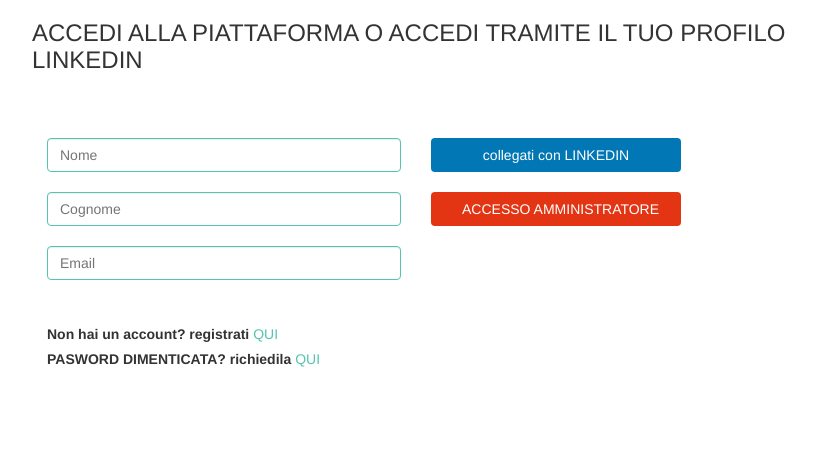
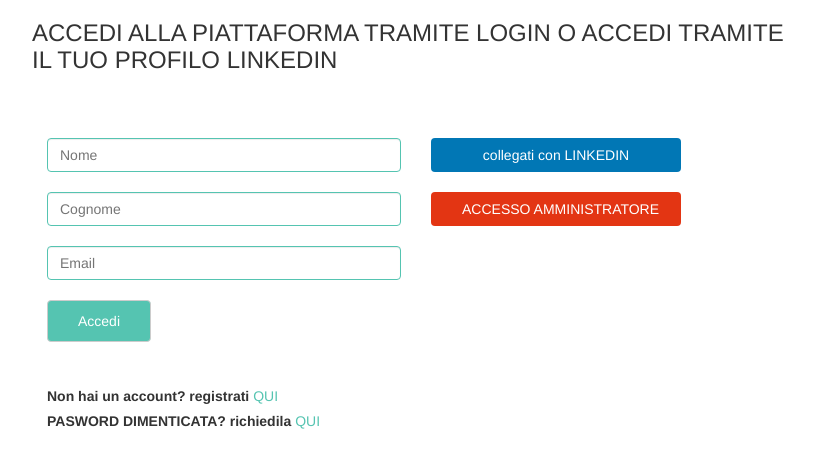
Before and after one commit to carlottaschezzini/Progetto-Caramelle---Codemaster, a PHP site: page / in a window 1280 px wide; the page is wider, and only the part inside the window is pictured. Shown: the part 167-635 px from the top of that part, without its empty margins (224-1040 px from the left). Run offline with PHP 8.4, Linux system fonts and the light colour scheme; some libraries are stand-ins or nearby versions.

Commit message:
Added files via upload

```diff
--- a/home.php
+++ b/home.php
@@ -24,7 +24,7 @@
               	<button type="button" class="btn btn-default">SCEGLI LUOGO</button>
             </div>
             <div class="col-sm-9"   >
-  <?php include ("/users/nicopunzi/Desktop/Codemaster/Sitolocale/pippo/include/calendar.php");?>
+  <?php include ("include/calendar.php");?>
    </div>
 
         </form>
--- a/index.php
+++ b/index.php
@@ -14,7 +14,7 @@
 
 
             <form class="form-horizontal" method="post">
-              <h3>ACCEDI ALLA PIATTAFORMA O ACCEDI TRAMITE IL TUO PROFILO
+              <h3>ACCEDI ALLA PIATTAFORMA TRAMITE LOGIN O ACCEDI TRAMITE IL TUO PROFILO
                 LINKEDIN</h3>
               <br>
               <br>
@@ -30,12 +30,16 @@
           <input type="text" class="form-replace" id="cognome" name="cognome" placeholder="Cognome" required>
         </br>
         <input type="text" class="form-replace" id="email" name="email" placeholder="Email">
+         </br>
+     <button type="submit" class="btn btn-default" name="azione" value="inserimento">Accedi</button>
+
       </div>
 
       <div class="col-md-6">
           <button type="button" class="btn1 btn-primary">collegati con LINKEDIN</button>
       </br>
    <button type="button" class="btn2 btn-primary">ACCESSO AMMINISTRATORE</button>
+
       </div>
            </div>
 
```
